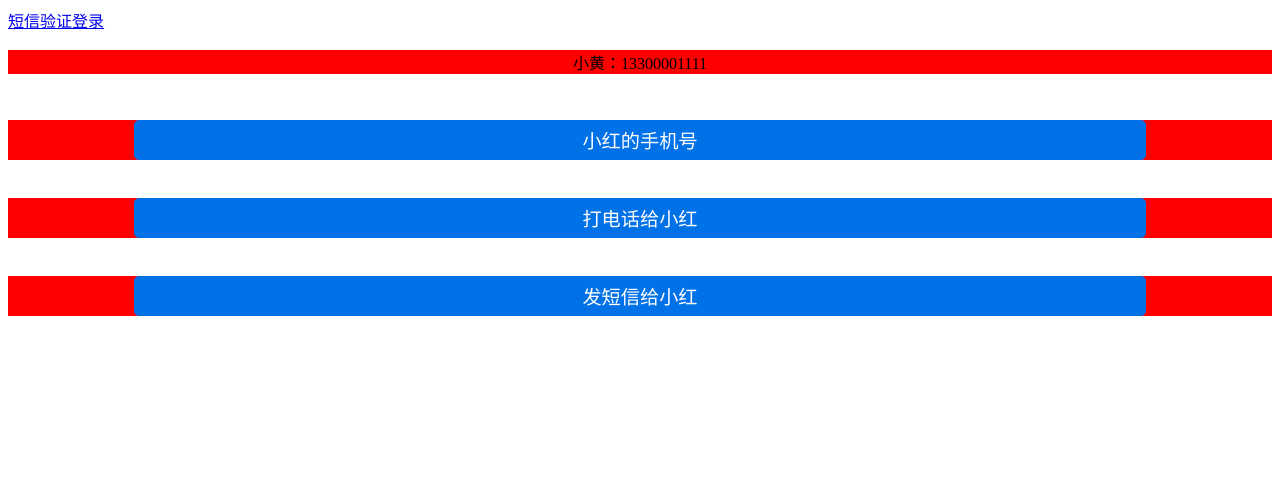
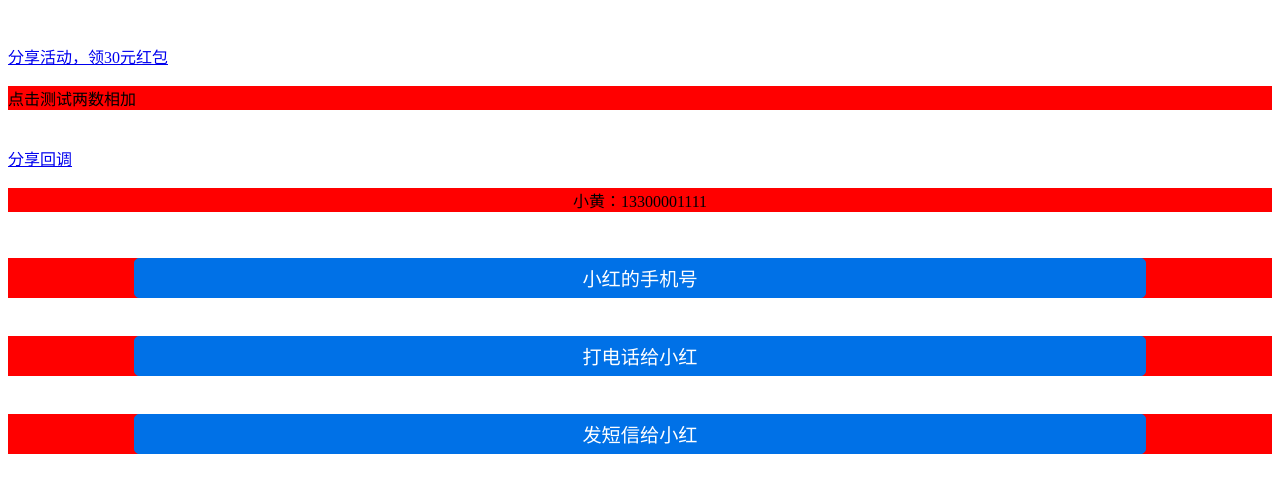
Before and after one commit to iosliutingxin/UIWebView-JS, a plain HTML site: page OC与JS交互之UIWebView/index.html in a window 1280 px wide. Drawn offline with Linux system fonts and the light colour scheme.

Commit message:
JavaScriptCore测试

```diff
--- a/OC与JS交互之UIWebView/index.html
+++ b/OC与JS交互之UIWebView/index.html
@@ -36,17 +36,42 @@
             location.href = "rrcc://showSendNumber_msg_?13300001111&go climbing this weekend"
         }
 
-            </script>
+        //声明
+        function shareBlack(shareData) {
+            var title = shareData.title;
+            var imgUrl = shareData.imgUrl;
+            var link = shareData.link;
+            var result = shareData.result;
+            //do something
+            //这里模拟异步操作
+            setTimeout(function(){
+                       //2s之后，回调true分享成功
+                       result(true);
+                       }, 2000);
+        }
+
+
+    </script>
 
 
     </head>
 
     <!--网页具体内容-->
     <body>
+        <br/><br/>
 
-        <a href="darkangel://smsLogin?username=12323123&code=892845">短信验证登录</a>
+        <a href="javascript:void(0);" class="sharebtn" onclick="share('分享标题', 'http://cc.cocimg.com/api/uploads/170425/b2d6e7ea5b3172e6c39120b7bfd662fb.jpg', location.href)">分享活动，领30元红包</a>
 
         <br/><br/>
+        <div onclick="alert(testAddMethod(6,5))">点击测试两数相加</div>
+
+        <br/><br/>
+        <a href="javascript:void(0);" onclick="shareBlack({title: 'title',result: function(res) { //函数作为参数
+            alert(res);
+            }})">分享回调</a>
+
+        <br/><br/>
+
 
         <div style="text-align: center;">
             <label>小黄：13300001111</label>
```
Also changed, not shown: 6 other files.
